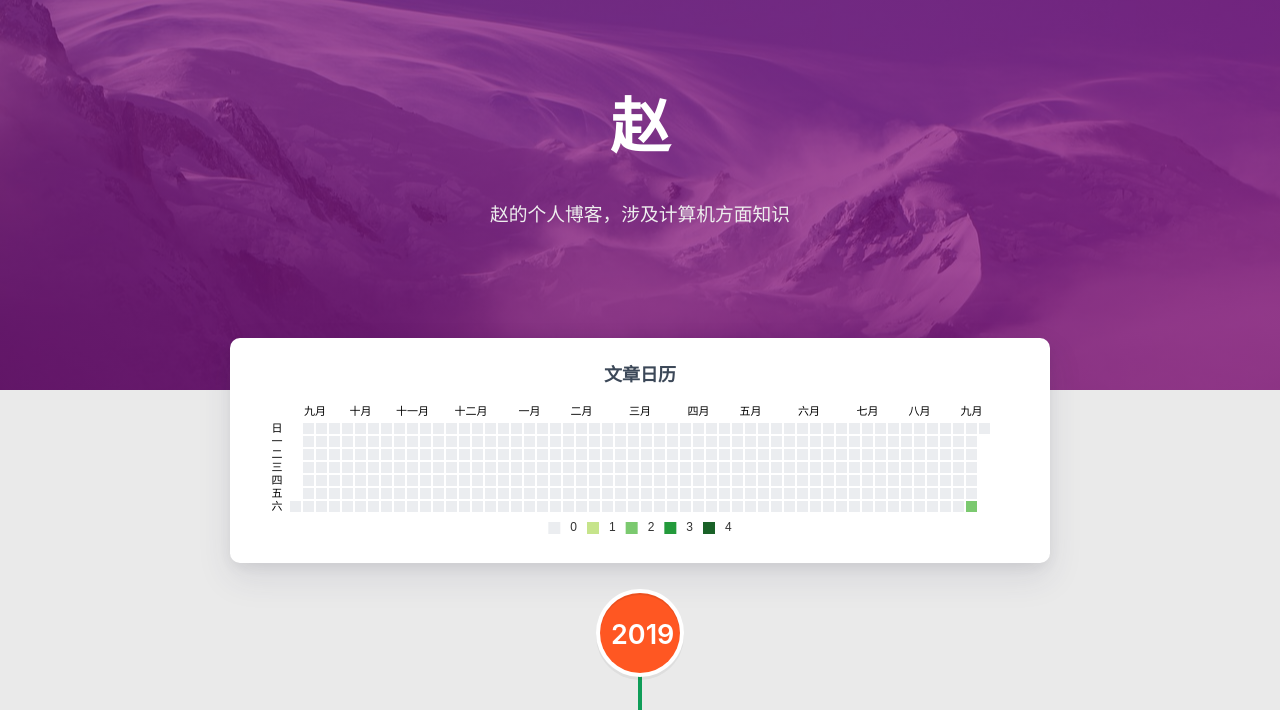
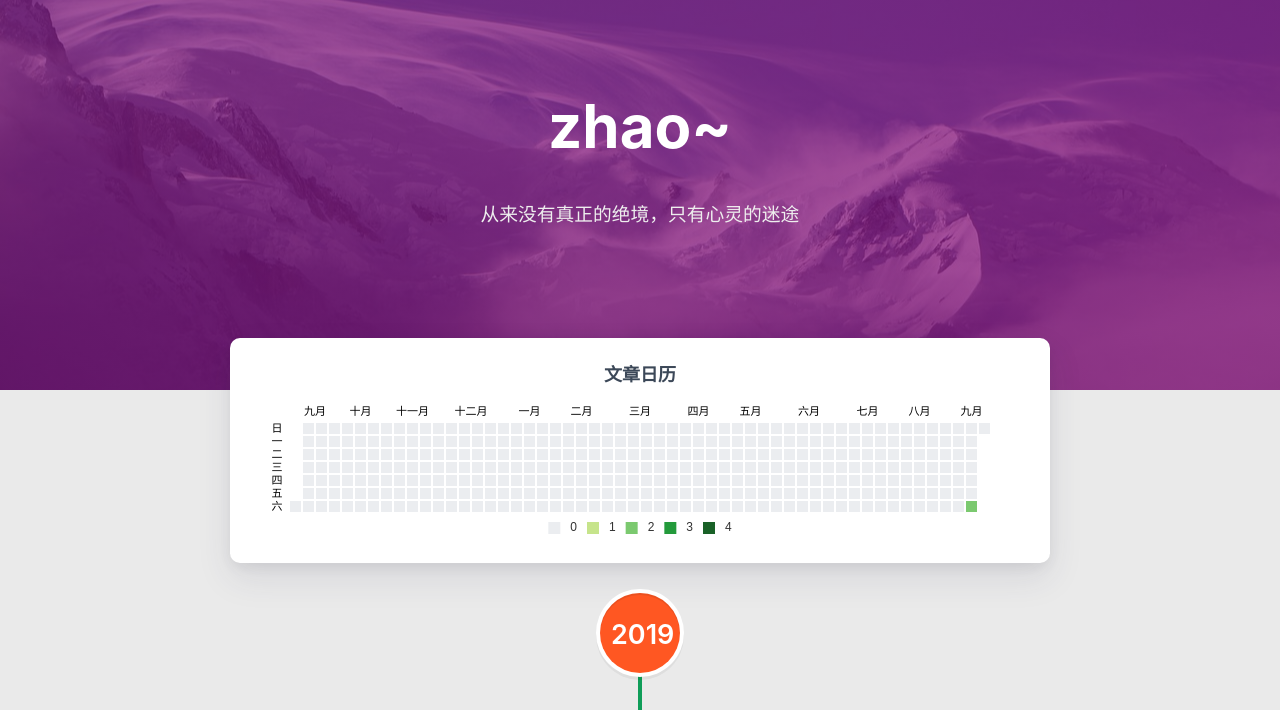
Before and after one commit to sikiGray/sikiGray.github.io, a plain HTML site: page archives/2019/09/index.html in a window 1280 px wide. Shown: the part 90-800 px from the top of the page. Drawn offline with Linux system fonts and the light colour scheme; some packages are replaced by stand-ins of ours; a script that the page names is missing.

Commit message:
Site updated: 2019-09-15 20:48:18

```diff
--- a/archives/2019/09/index.html
+++ b/archives/2019/09/index.html
@@ -120,7 +120,7 @@
         <div class="logo-name">sikiGray</div>
         <div class="logo-desc">
 
-            赵的个人博客，涉及计算机方面知识
+            从来没有真正的绝境，只有心灵的迷途
 
         </div>
     </div>
@@ -265,13 +265,13 @@
         <div class="brand">
             <div class="title center-align">
 
-                    赵
+                    zhao~
 
             </div>
 
             <div class="description center-align">
 
-                    赵的个人博客，涉及计算机方面知识
+                    从来没有真正的绝境，只有心灵的迷途
 
             </div>
         </div>
--- a/atom.xml
+++ b/atom.xml
@@ -2,7 +2,7 @@
 <feed xmlns="http://www.w3.org/2005/Atom">
   <title>sikiGray</title>
 
-  <subtitle>赵</subtitle>
+  <subtitle>zhao~</subtitle>
   <link href="/atom.xml" rel="self"/>
 
   <link href="http://sikiGray.github.io/"/>
```
Also changed, not shown: 2019/09/14/hello-world/index.html (+1 -1 lines), 2019/09/14/mynote/index.html (+1 -1 lines), archives/2019/index.html (+3 -3 lines), archives/index.html (+3 -3 lines), categories/index.html (+3 -3 lines), index.html (+3 -3 lines), tags/index.html (+3 -3 lines).
